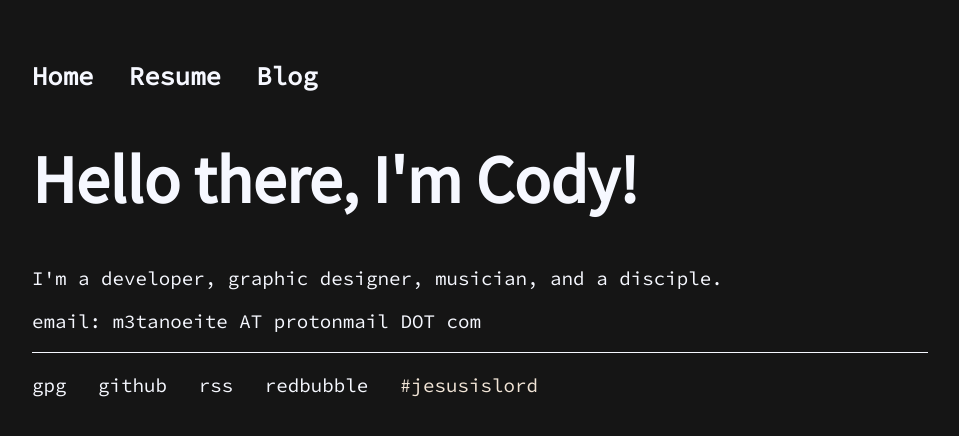
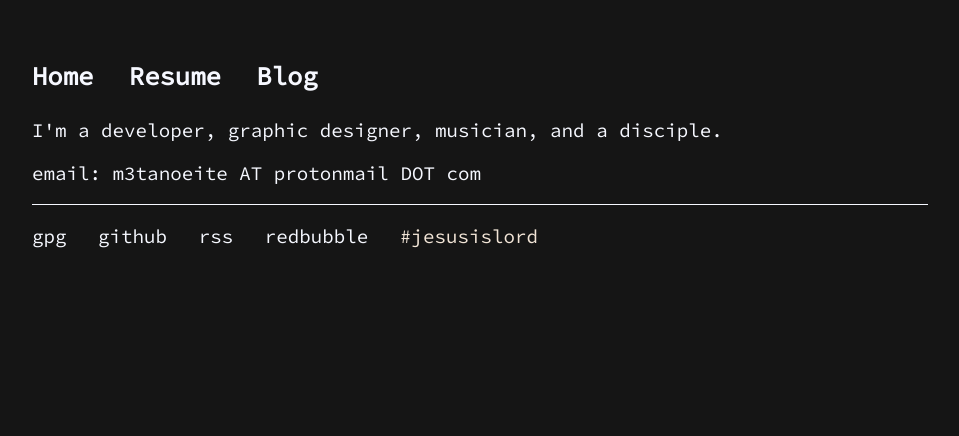
Before and after one commit to codyilardo/codyilardo.github.io, a Jekyll site: the page built from index.html, in a window 1280 px wide. Shown: the top 436 px of the page, without its empty margins (160-1119 px from the left). Built offline with Jekyll 4.4.1, drawn with Linux system fonts in a browser that asks for light colours.

Commit message:
removed lander

```diff
--- a/index.html
+++ b/index.html
@@ -3,7 +3,6 @@ layout: default
 title: Cody Ilardo
 ---
 <div class="blurb">
-	<h1>Hello there, I'm Cody!</h1>
 
 	<p class="p-mono">I'm a <a href="https://github.com/codyilardo">developer</a>, <a href="https://www.redbubble.com/people/ilardocallig/shop">graphic designer</a>, musician, and a disciple.</p>
     <p class="p-mono">email: m3tanoeite AT protonmail DOT com</p>
```
